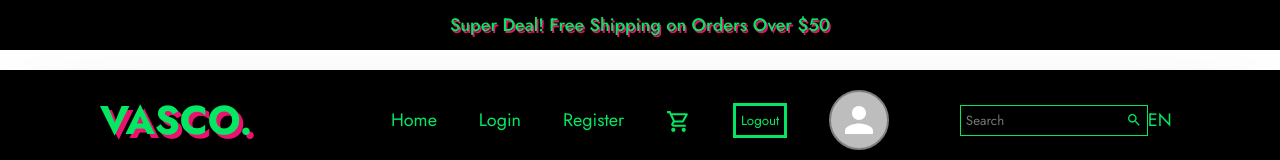
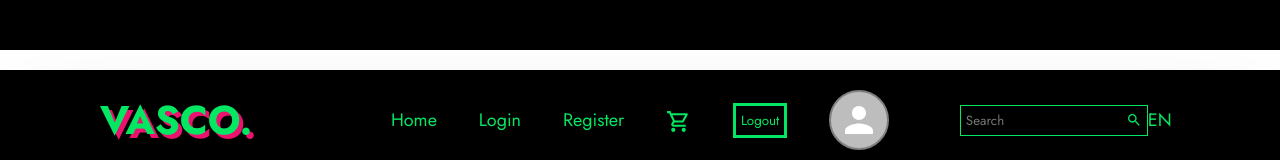
Before and after one commit to im-vishesh15th/VASCO, a React (Vite) app in the folder client/shopify/: page / in a window 1280 px wide. Shown: the top 160 px of the page. Built offline with nearby package versions, Linux system fonts and the light colour scheme; no server answers.

Commit message:
Update Announcement.jsx

```diff
--- a/client/shopify/src/components/Announcement.jsx
+++ b/client/shopify/src/components/Announcement.jsx
@@ -12,10 +12,11 @@ const Container = styled.div`
   margin-bottom:20px;
   text-shadow:#eb116f 1.5px 2px;
 
+
 `;
 
 const Announcement = () => {
-  return <Container>Super Deal! Free Shipping on Orders Over $50</Container>;
+  return <Container><marquee scrollamount="10" >Super Deal! Free Shipping on Orders Over $75</marquee></Container>;
 };
 
 export default Announcement;
```
